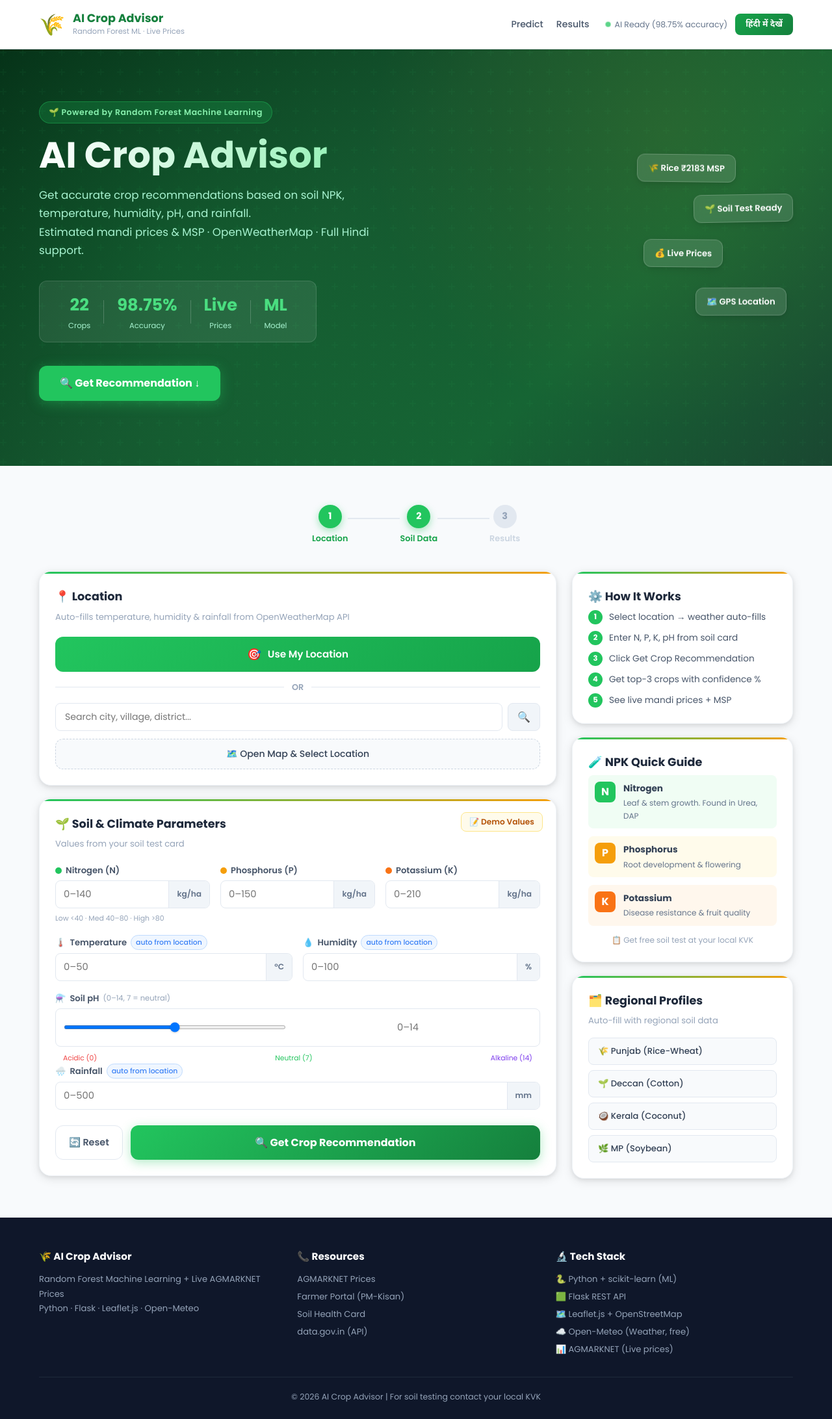
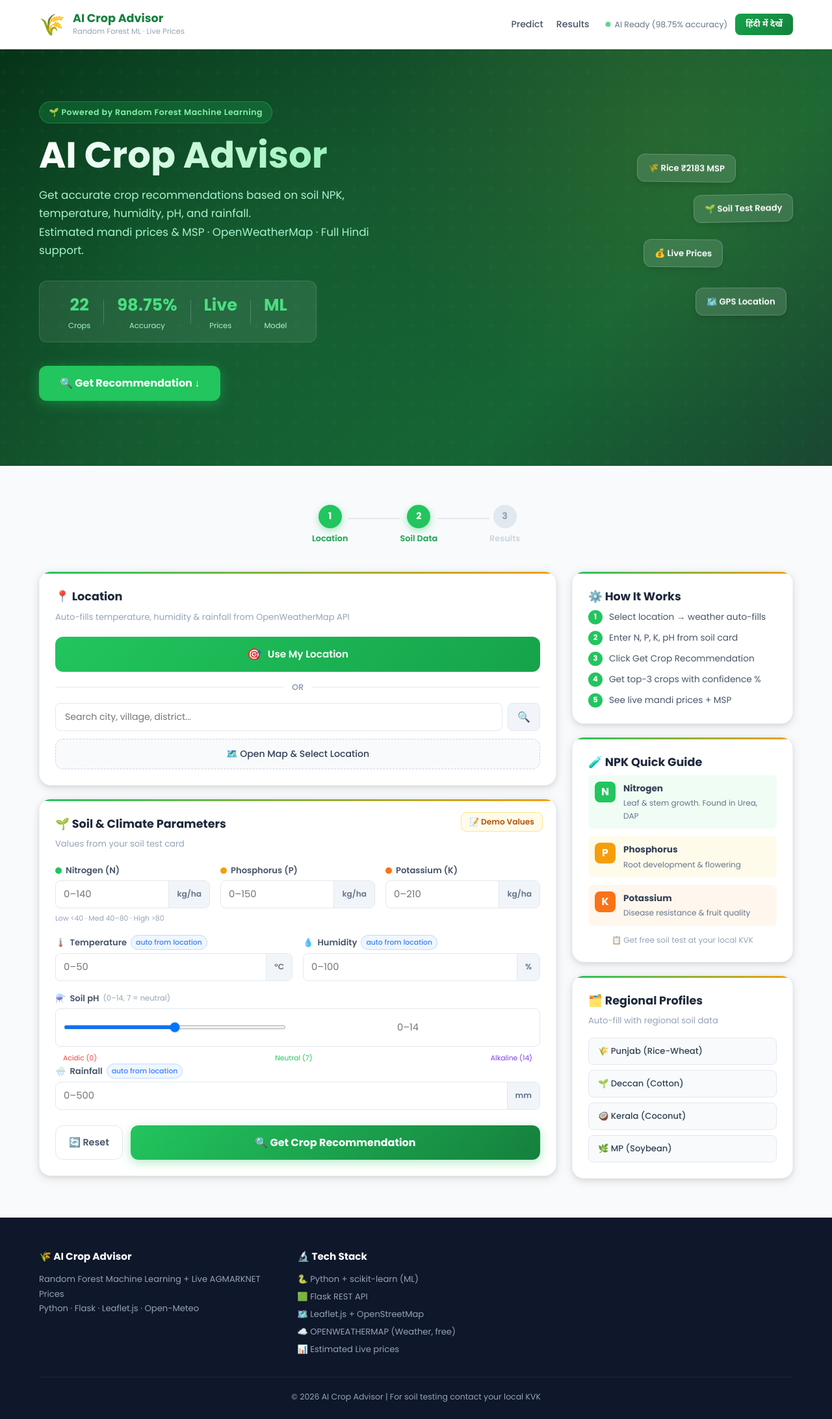
Before and after one commit to Ayush91827/Ai-Crop-Recommendation-Model, a Flask app: page / in a window 1280 px wide. Shown: the whole page at 65% size. Run offline with Flask 3, Linux system fonts and the light colour scheme; parts of the project's set-up code (start-up, migrations or seed data) failed here and were passed over.

Commit message:
Update index.html

```diff
--- a/app/templates/index.html
+++ b/app/templates/index.html
@@ -312,16 +312,7 @@
       <div>
         <h4 data-key="footerBrand">🌾 AI Crop Advisor</h4>
         <p data-key="footerSub">Random Forest Machine Learning + Live AGMARKNET Prices</p>
-        <p data-key="poweredBy">Python · Flask · Leaflet.js · Open-Meteo</p>
-      </div>
-      <div>
-        <h4 data-key="footerResources">📞 Resources</h4>
-        <ul class="footer-links">
-          <li><a href="https://agmarknet.gov.in" target="_blank">AGMARKNET Prices</a></li>
-          <li><a href="https://farmer.gov.in" target="_blank">Farmer Portal (PM-Kisan)</a></li>
-          <li><a href="https://soilhealth.dac.gov.in" target="_blank">Soil Health Card</a></li>
-          <li><a href="https://data.gov.in" target="_blank">data.gov.in (API)</a></li>
-        </ul>
+        <p data-key="poweredBy">Python · Flask · Leaflet.js ·  OPENWEATHERMAP</p>
       </div>
       <div>
         <h4 data-key="footerTech">🔬 Tech Stack</h4>
@@ -329,8 +320,8 @@
           <li>🐍 Python + scikit-learn (ML)</li>
           <li>🟩 Flask REST API</li>
           <li>🗺️ Leaflet.js + OpenStreetMap</li>
-          <li>☁️ Open-Meteo (Weather, free)</li>
-          <li>📊 AGMARKNET (Live prices)</li>
+          <li>☁️ OPENWEATHERMAP (Weather, free)</li>
+          <li>📊 Estimated Live prices</li>
         </ul>
       </div>
     </div>
```
